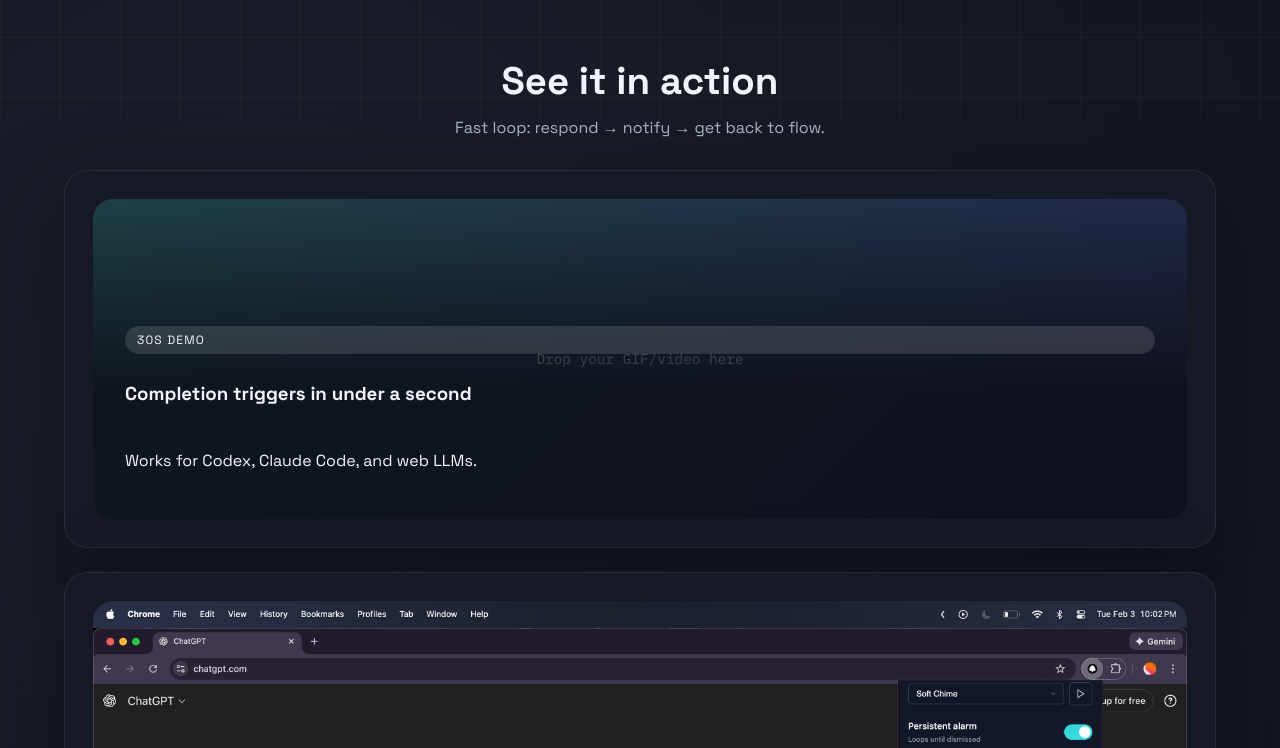
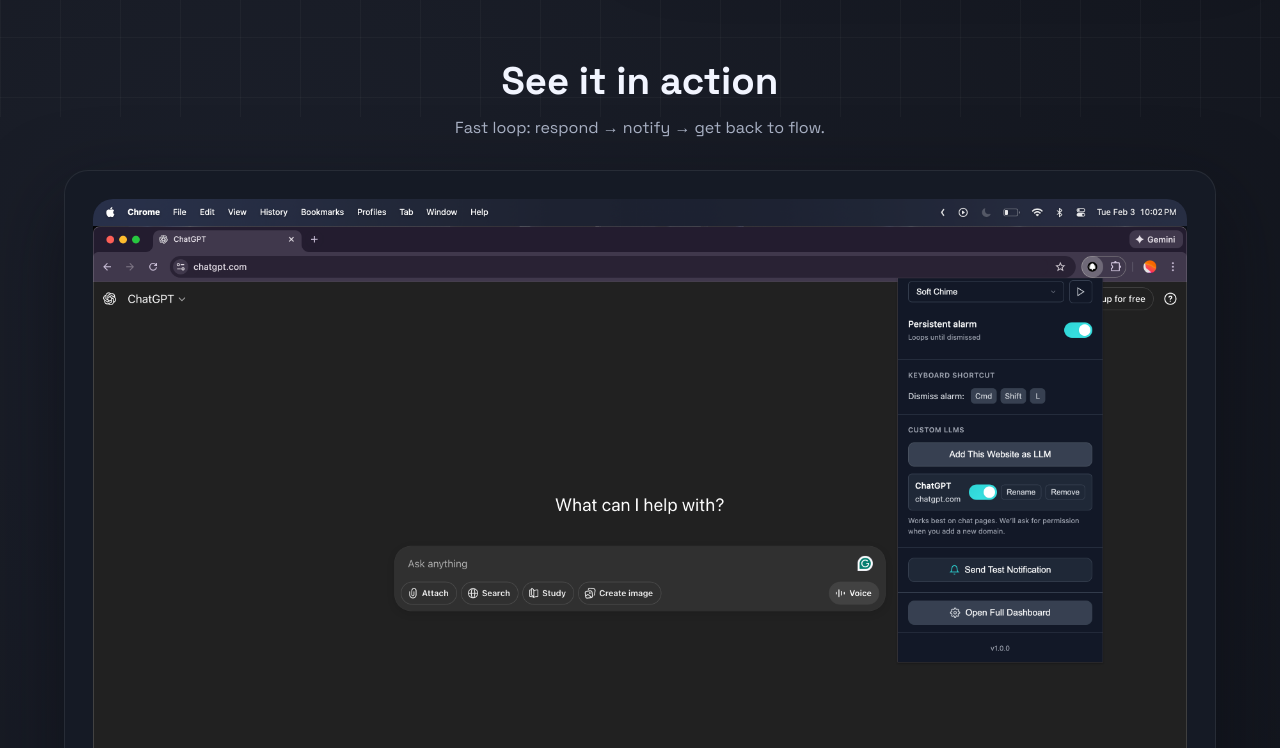
Before and after one commit to adorobantu2008/llm-notify, a browser extension: page docs/index.html in a window 1280 px wide. Shown: the part 683-1431 px from the top of the page. Drawn offline with Linux system fonts and the light colour scheme.

Commit message:
Update demo section layout

```diff
--- a/docs/index.html
+++ b/docs/index.html
@@ -86,18 +86,6 @@
       <div class="section-title">
         <h2>See it in action</h2>
         <p>Fast loop: respond → notify → get back to flow.</p>
-      </div>
-      <div class="demo-card">
-        <div class="demo-screen">
-          <div class="demo-overlay">
-            <div class="demo-pill">30s demo</div>
-            <h3>Completion triggers in under a second</h3>
-            <p>Works for Codex, Claude Code, and web LLMs.</p>
-          </div>
-          <div class="demo-placeholder">
-            <span>Drop your GIF/video here</span>
-          </div>
-        </div>
       </div>
       <div class="demo-card" style="margin-top: 24px;">
         <div class="demo-screen demo-screen--static">
```
